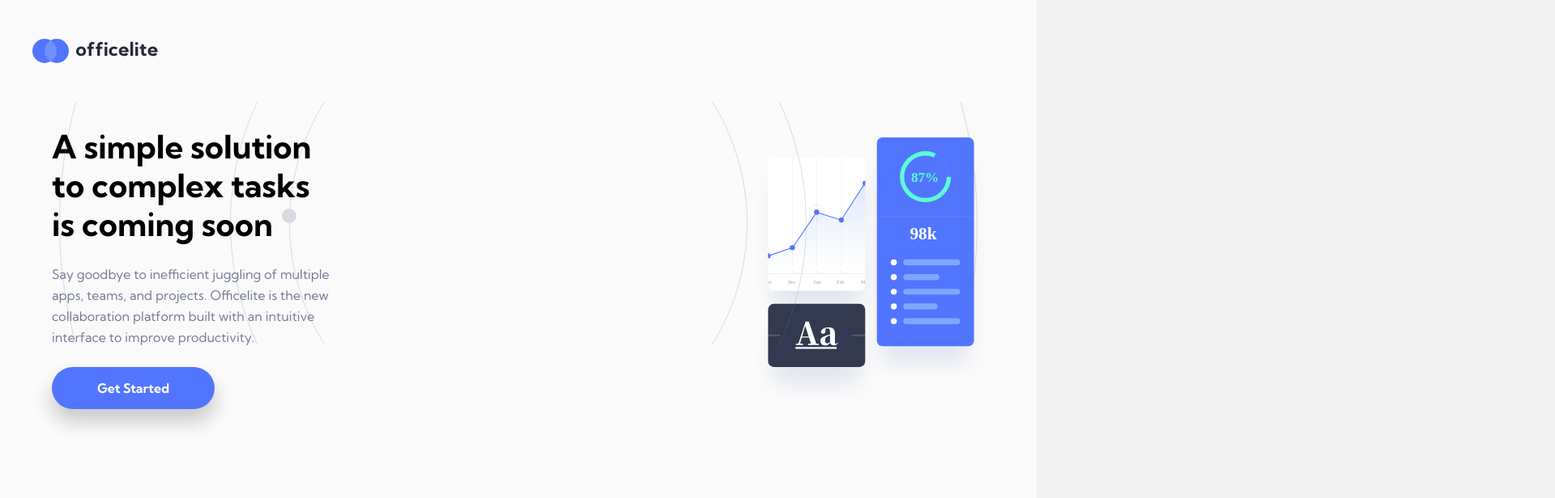
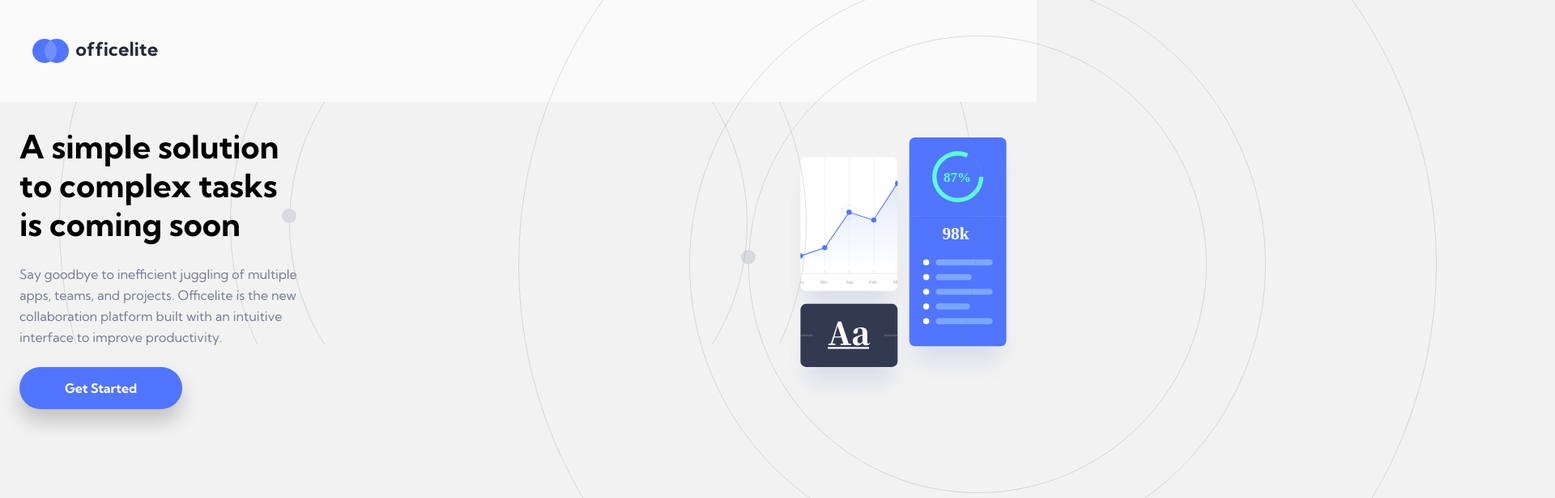
Before and after one commit to Hcmwebs/officelite-coming-soon-site, a React (Vite) app: page / in a window 1280 px wide. Shown: the top 616 px of the page at 81% size, 1920 px wide, since content can reach past the window. Built offline with nearby package versions, Linux system fonts and the light colour scheme.

Commit message:
created, indexed and rendered the pattern compos
Signed-off-by: Heze <64218603+Hcmwebs@users.noreply.github.com>

```diff
--- a/src/components/Header.jsx
+++ b/src/components/Header.jsx
@@ -1,15 +1,14 @@
 import React from 'react'
 
-import { Hero } from './index'
-import { StyledContainer, StyledHeader } from '../styles'
+import { Hero, Pattern } from './index'
+import { StyledHeader } from '../styles'
 
 const Header = () => {
 	return (
-		<StyledContainer>
-			<StyledHeader>
-				<Hero />
-			</StyledHeader>
-		</StyledContainer>
+		<StyledHeader>
+			<Pattern title='header' image='/bg-pattern-home-header.svg' />
+			<Hero />
+		</StyledHeader>
 	)
 }
 
--- /dev/null
+++ b/src/components/Pattern.jsx
@@ -0,0 +1,12 @@
+import React from 'react'
+import { StyledPattern } from '../styles'
+
+const Pattern = ({ title, image }) => {
+	return (
+		<StyledPattern className={title}>
+			<img src={image} alt={`${title} pattern`} />
+		</StyledPattern>
+	)
+}
+
+export default Pattern
--- a/src/components/index.jsx
+++ b/src/components/index.jsx
@@ -9,6 +9,7 @@ import Footer from './Footer'
 import Logo from './Logo'
 import Hero from './Hero'
 import Button from './Button'
+import Pattern from './Pattern'
 
 export {
 	Header,
@@ -22,4 +23,5 @@ export {
 	Timer,
 	Form,
 	FormInputs,
+	Pattern,
 }
--- /dev/null
+++ b/src/styles/StyledPattern.jsx
@@ -0,0 +1,17 @@
+import styled from 'styled-components'
+
+const StyledPattern = styled.div`
+	&.header {
+		position: absolute;
+		width: 100%;
+		height: 458px;
+		top: -20%;
+
+    @media (min-width: 768px) {
+      height: 666px;
+      top:-30%;
+      right: -50%;
+    }
+	}
+`
+export default StyledPattern
--- a/src/styles/index.jsx
+++ b/src/styles/index.jsx
@@ -9,6 +9,7 @@ import StyledMainContent from './StyledMainContent'
 import StyledSection from './StyledSection'
 import StyledCard from './StyledCard'
 import StyledTimer from './StyledTimer'
+import StyledPattern from './StyledPattern'
 export {
 	GlobalStyles,
 	StyledLogo,
@@ -21,4 +22,5 @@ export {
 	StyledCard,
 	StyledFooter,
 	StyledTimer,
+	StyledPattern
 }
```
